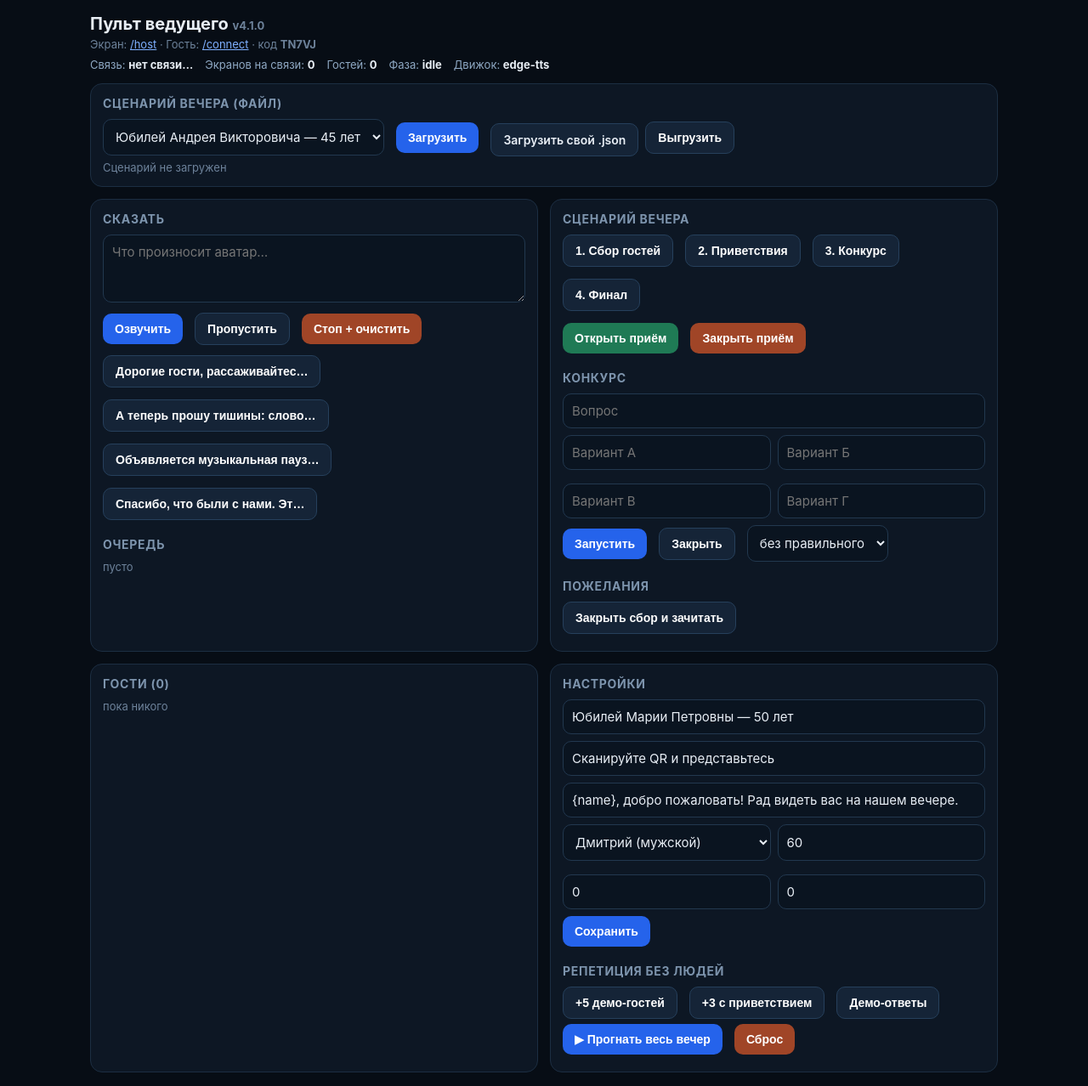
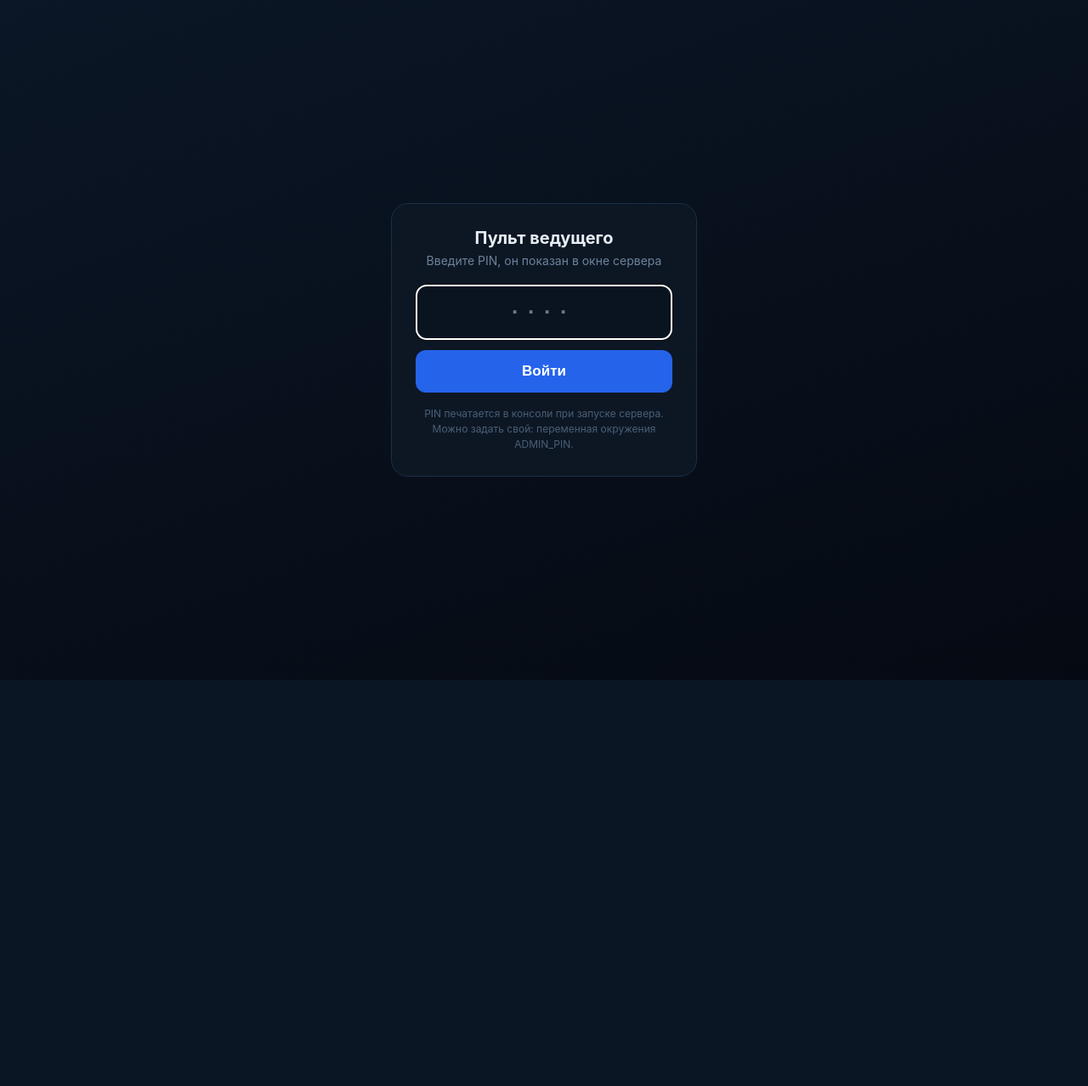
Before and after one commit to unicompact-stack/avatar-host, a Flask app: page /admin in a window 1280 px wide. Shown: the whole page at 85% size. After the commit the page ends 800 px from the top, so only its background shows below. Run offline with Flask 3, Linux system fonts and the light colour scheme; data that the repository does not hold is empty; parts of the project's set-up code (start-up, migrations or seed data) failed here and were passed over.

Commit message:
v4.2.0: работа по локальной сети (LAN-адреса в QR, PIN пульта, фаервол) + заготовка интернет-режима
Co-authored-by: arena-agent <297053741+arena-agent@users.noreply.github.com>

```diff
--- a/server.py
+++ b/server.py
@@ -17,17 +17,42 @@ import queue
 import random
 import threading
 
+import secrets
+from functools import wraps
+
 import qrcode
-from flask import Flask, Response, jsonify, render_template, request, send_file
+from flask import (Flask, Response, jsonify, redirect, render_template, request,
+                   send_file, session, url_for)
 
 import tts
+import netinfo
 import scenario as scenario_mod
 from event_state import EVENT, new_token, public_guest
 
 BASE_DIR = os.path.dirname(os.path.abspath(__file__))
-BUILD = "4.1.0"
+BUILD = "4.2.0"
 
 app = Flask(__name__, static_folder="static", static_url_path="/static")
+app.secret_key = os.environ.get("SECRET_KEY") or secrets.token_hex(16)
+
+# PIN пульта: без него любой гость в той же сети откроет /admin и заберёт управление.
+ADMIN_PIN = os.environ.get("ADMIN_PIN") or "".join(secrets.choice("0123456789") for _ in range(4))
+# Публичный базовый URL (для интернет-режима за туннелем/reverse-proxy)
+PUBLIC_URL = (os.environ.get("PUBLIC_URL") or "").rstrip("/")
+
+
+def admin_ok():
+    return session.get("admin") is True
+
+
+def require_admin(fn):
+    """Защита управляющих ручек. Гостевые и экранные ручки остаются открытыми."""
+    @wraps(fn)
+    def wrapper(*a, **kw):
+        if not admin_ok():
+            return jsonify({"error": "Нужен PIN пульта", "need_pin": True}), 401
+        return fn(*a, **kw)
+    return wrapper
 
 PRESETS = [
     "Дорогие гости, рассаживайтесь — через пару минут начинаем!",
@@ -120,10 +145,36 @@ def host():
     return render_template("host.html", code=EVENT.code, build=BUILD)
 
 
-@app.route("/admin")
+@app.route("/admin", methods=["GET", "POST"])
 def admin():
+    error = ""
+    if request.method == "POST":
+        if (request.form.get("pin") or "").strip() == ADMIN_PIN:
+            session["admin"] = True
+            session.permanent = True
+            return redirect(url_for("admin"))
+        error = "Неверный PIN"
+    if not admin_ok():
+        return render_template("admin_login.html", build=BUILD, error=error), (401 if error else 200)
     return render_template("admin.html", code=EVENT.code, build=BUILD,
                            voices=tts.VOICES, presets=PRESETS)
+
+
+@app.route("/admin/logout", methods=["POST"])
+def admin_logout():
+    session.pop("admin", None)
+    return jsonify({"ok": True})
+
+
+@app.route("/api/network")
+@require_admin
+def api_network():
+    """Адреса для подключения — показываем в админке и на экране."""
+    u = netinfo.urls(PORT)
+    u["public_url"] = PUBLIC_URL
+    u["base"] = base_url()
+    u["admin_pin"] = ADMIN_PIN
+    return jsonify(u)
 
 
 @app.route("/connect")
@@ -131,12 +182,24 @@ def connect():
     return render_template("connect.html", code=request.args.get("code", "").upper(), build=BUILD)
 
 
+def base_url():
+    """Адрес, по которому нас видит телефон гостя."""
+    if PUBLIC_URL:
+        return PUBLIC_URL
+    base = request.headers.get("X-Forwarded-Host") or request.host
+    scheme = request.headers.get("X-Forwarded-Proto") or request.scheme
+    # localhost в QR бесполезен — телефон по нему попадёт сам в себя
+    hostname = base.split(":")[0]
+    if hostname in ("localhost", "127.0.0.1"):
+        port = base.split(":")[1] if ":" in base else str(PORT)
+        base = f"{netinfo.primary_ip()}:{port}"
+    return f"{scheme}://{base}"
+
+
 @app.route("/qr")
 def qr():
     code = request.args.get("code") or EVENT.code
-    base = request.headers.get("X-Forwarded-Host") or request.host
-    scheme = request.headers.get("X-Forwarded-Proto") or request.scheme
-    url = f"{scheme}://{base}/connect?code={code}"
+    url = f"{base_url()}/connect?code={code}"
     img = qrcode.make(url, box_size=10, border=2)
     buf = io.BytesIO()
     img.save(buf, format="PNG")
@@ -190,6 +253,7 @@ def api_voices():
 
 
 @app.route("/api/settings", methods=["POST"])
+@require_admin
 def api_settings():
     d = request.get_json(force=True, silent=True) or {}
     with EVENT.lock:
@@ -211,6 +275,7 @@ def api_settings():
 
 
 @app.route("/api/reset", methods=["POST"])
+@require_admin
 def api_reset():
     EVENT.reset()
     EVENT.bus.publish("state", EVENT.snapshot())
@@ -220,6 +285,7 @@ def api_reset():
 # ---------------------------------------------------------------- речь
 
 @app.route("/api/say", methods=["POST"])
+@require_admin
 def api_say():
     d = request.get_json(force=True, silent=True) or {}
     text = (d.get("text") or "").strip()
@@ -232,6 +298,7 @@ def api_say():
 
 
 @app.route("/api/tts/preview", methods=["POST"])
+@require_admin
 def api_tts_preview():
     """Прямой синтез в обход очереди — только для тестового режима."""
     d = request.get_json(force=True, silent=True) or {}
@@ -251,6 +318,7 @@ def api_speech_done():
 
 
 @app.route("/api/speech/skip", methods=["POST"])
+@require_admin
 def api_speech_skip():
     EVENT.finish_current()
     EVENT.bus.publish("stop", {})
@@ -258,6 +326,7 @@ def api_speech_skip():
 
 
 @app.route("/api/speech/clear", methods=["POST"])
+@require_admin
 def api_speech_clear():
     with EVENT.lock:
         EVENT.speech_queue.clear()
@@ -313,6 +382,7 @@ def api_guests():
 
 
 @app.route("/api/guest/greet", methods=["POST"])
+@require_admin
 def api_guest_greet():
     d = request.get_json(force=True, silent=True) or {}
     token = (d.get("token") or "").strip()
@@ -341,6 +411,7 @@ def api_guest_me():
 # ---------------------------------------------------------------- конкурс
 
 @app.route("/api/quiz/start", methods=["POST"])
+@require_admin
 def api_quiz_start():
     d = request.get_json(force=True, silent=True) or {}
     question = (d.get("question") or "").strip()
@@ -366,6 +437,7 @@ def api_quiz_answer():
 
 
 @app.route("/api/quiz/close", methods=["POST"])
+@require_admin
 def api_quiz_close():
     d = request.get_json(force=True, silent=True) or {}
     correct = d.get("correct")
@@ -390,6 +462,7 @@ def api_leaderboard():
 # ---------------------------------------------------------------- демо-режим
 
 @app.route("/api/demo/guests", methods=["POST"])
+@require_admin
 def api_demo_guests():
     """Наливаем выдуманных гостей — репетиция без живых людей."""
     d = request.get_json(force=True, silent=True) or {}
@@ -411,6 +484,7 @@ def api_demo_guests():
 
 
 @app.route("/api/demo/answers", methods=["POST"])
+@require_admin
 def api_demo_answers():
     """Демо-гости отвечают на текущий вопрос."""
     snap = EVENT.quiz_public()
@@ -431,6 +505,7 @@ SCENARIO_DIR = os.path.join(BASE_DIR, "scenarios")
 
 
 @app.route("/api/scenario/list")
+@require_admin
 def api_scenario_list():
     """Готовые файлы, лежащие в scenarios/."""
     files = []
@@ -449,6 +524,7 @@ def api_scenario_list():
 
 
 @app.route("/api/scenario/load", methods=["POST"])
+@require_admin
 def api_scenario_load():
     """Загрузка сценария: файлом (multipart), телом JSON или именем из scenarios/."""
     try:
@@ -492,6 +568,7 @@ def api_scenario_state():
 
 
 @app.route("/api/scenario/<action>", methods=["POST"])
+@require_admin
 def api_scenario_action(action):
     d = request.get_json(force=True, silent=True) or {}
     try:
@@ -525,6 +602,7 @@ def api_collect_add():
 
 
 @app.route("/api/collect/close", methods=["POST"])
+@require_admin
 def api_collect_close():
     """Закрыть сбор и зачитать несколько пожеланий вслух."""
     with EVENT.lock:
@@ -542,6 +620,7 @@ def api_collect_close():
 
 
 @app.route("/api/collect/items")
+@require_admin
 def api_collect_items():
     with EVENT.lock:
         c = EVENT.collect
@@ -647,6 +726,7 @@ def run_scenario(fast=False):
 
 
 @app.route("/api/demo/scenario", methods=["POST"])
+@require_admin
 def api_demo_scenario():
     if SCENARIO_STATE["running"]:
         return jsonify({"error": "Сценарий уже идёт"}), 409
@@ -672,8 +752,5 @@ def api_health():
 PORT = int(os.environ.get("PORT", 8000))
 
 if __name__ == "__main__":
-    print(f"\n=== Аватар-хост v{BUILD} ===")
-    print(f"  Экран:    http://localhost:{PORT}/host")
-    print(f"  Админка:  http://localhost:{PORT}/admin")
-    print(f"  Гость:    http://localhost:{PORT}/connect?code={EVENT.code}\n")
+    print(netinfo.banner(PORT, BUILD, EVENT.code, ADMIN_PIN))
     app.run(host="0.0.0.0", port=PORT, debug=False, threaded=True)
--- a/templates/admin.html
+++ b/templates/admin.html
@@ -56,6 +56,11 @@
     <div>Гостей: <b id="gcount">0</b></div>
     <div>Фаза: <b id="phase">—</b></div>
     <div>Движок: <b id="engine">—</b></div>
+  </div>
+
+  <div class="card" style="margin-top:14px">
+    <h2>Подключение устройств</h2>
+    <div id="net" class="muted">…</div>
   </div>
 
   <div class="card" style="margin-top:14px">
@@ -169,6 +174,7 @@ const $=id=>document.getElementById(id);
 const esc=s=>String(s??'').replace(/[&<>"']/g,c=>({'&':'&amp;','<':'&lt;','>':'&gt;','"':'&quot;',"'":'&#39;'}[c]));
 async function post(url,body){
   try{const r=await fetch(url,{method:'POST',headers:{'Content-Type':'application/json'},body:JSON.stringify(body||{})});
+    if(r.status===401){ location.reload(); return; }
     const d=await r.json(); if(d.error) banner(d.error); return d;}catch(e){banner('Сеть недоступна');}
 }
 function banner(msg){ const b=$('banner'); if(!msg){b.classList.remove('on');return;} b.textContent=msg; b.classList.add('on'); }
@@ -190,6 +196,24 @@ function demoGuests(n,greet){ post('/api/demo/guests',{count:n,greet}); }
 function greet(t){ post('/api/guest/greet',{token:t}); }
 
 // --- сценарий ---
+async function netInfo(){
+  try{
+    const r=await fetch('/api/network'); if(!r.ok)return;
+    const n=await r.json();
+    const rows=[
+      ['Экран (этот компьютер)', 'http://localhost:8000/host'],
+      ['Пульт с другого устройства', n.admin+'  · PIN '+n.admin_pin],
+      ['Гости (или просто QR)', n.connect],
+    ];
+    let html=rows.map(([k,v])=>`<div style="margin-bottom:3px">${k}: <b style="color:#9cc2ff">${esc(v)}</b></div>`).join('');
+    if(n.public_url) html+=`<div style="margin-top:6px;color:#7fd6a8">Интернет-адрес: <b>${esc(n.public_url)}</b></div>`;
+    if(n.all_ips.length>1) html+=`<div style="margin-top:6px">Другие адреса компьютера: ${n.all_ips.slice(1).join(', ')} — если телефон не открывает, пробуйте их.</div>`;
+    if(!n.is_private&&!n.public_url) html+=`<div style="margin-top:6px;color:#f0c48b">Похоже, компьютер не в локальной сети — проверьте Wi-Fi.</div>`;
+    html+=`<div style="margin-top:6px">Все телефоны должны быть в той же Wi-Fi сети.</div>`;
+    $('net').innerHTML=html;
+  }catch(e){}
+}
+
 async function scList(){
   const r=await fetch('/api/scenario/list'); const d=await r.json();
   $('sc-file').innerHTML=d.files.map(f=>`<option value="${f.file}">${esc(f.title)}</option>`).join('')
@@ -277,7 +301,7 @@ async function refresh(){
     if(s.engine_note) banner(s.engine_note);
   }catch(e){}
 }
-scList(); scState(); refresh(); setInterval(refresh,5000);
+netInfo(); scList(); scState(); refresh(); setInterval(refresh,5000);
 </script>
 </body>
 </html>
--- /dev/null
+++ b/templates/admin_login.html
@@ -0,0 +1,39 @@
+<!DOCTYPE html>
+<html lang="ru">
+<head>
+<meta charset="utf-8">
+<meta name="viewport" content="width=device-width,initial-scale=1">
+<title>Пульт ведущего — вход</title>
+<style>
+  :root{color-scheme:dark}
+  *{box-sizing:border-box;margin:0;padding:0}
+  body{background:linear-gradient(160deg,#0b1626,#050a12);color:#e8eef5;
+    font-family:-apple-system,"Segoe UI",Roboto,Arial,sans-serif;min-height:100vh;
+    display:flex;align-items:center;justify-content:center;padding:20px}
+  .card{width:100%;max-width:360px;background:#0d1724;border:1px solid #1c2e42;
+    border-radius:20px;padding:28px;text-align:center}
+  h1{font-size:20px;margin-bottom:6px}
+  .muted{color:#6d829a;font-size:14px;margin-bottom:20px}
+  input{width:100%;background:#0a1420;border:1px solid #22384f;color:#e8eef5;border-radius:12px;
+    padding:16px;font-size:26px;text-align:center;letter-spacing:.4em;font-weight:800;margin-bottom:12px}
+  button{width:100%;background:#2563eb;color:#fff;border:0;border-radius:12px;padding:15px;
+    font-size:17px;font-weight:700;cursor:pointer}
+  .err{background:#3a1414;border:1px solid #6b2222;color:#f3a3a3;border-radius:10px;
+    padding:10px;font-size:14px;margin-bottom:12px}
+  .hint{color:#4a5f77;font-size:12px;margin-top:16px;line-height:1.5}
+</style>
+</head>
+<body>
+<div class="card">
+  <h1>Пульт ведущего</h1>
+  <div class="muted">Введите PIN, он показан в окне сервера</div>
+  {% if error %}<div class="err">{{ error }}</div>{% endif %}
+  <form method="post">
+    <input name="pin" inputmode="numeric" maxlength="8" placeholder="····" autofocus autocomplete="off">
+    <button type="submit">Войти</button>
+  </form>
+  <div class="hint">PIN печатается в консоли при запуске сервера.<br>
+    Можно задать свой: переменная окружения ADMIN_PIN.</div>
+</div>
+</body>
+</html>
```
Also changed, not shown: CLAUDE.md (+15 -1 lines), netinfo.py (added, +81 -0 lines), plans/2026-09-04-сеть-и-интернет.md (added, +117 -0 lines), tests/network_test.py (added, +46 -0 lines), tests/rehearsal.py (+11 -3 lines), tests/scenario_test.py (+11 -3 lines), tests/smoke_test.py (+11 -3 lines), 3 other files.
